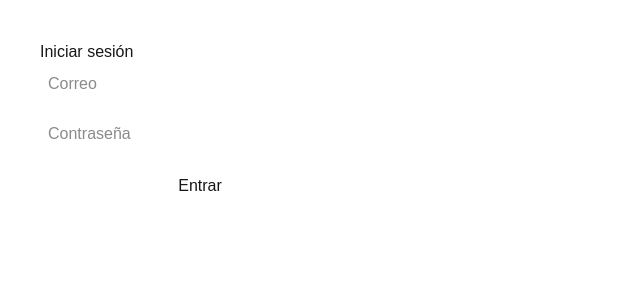
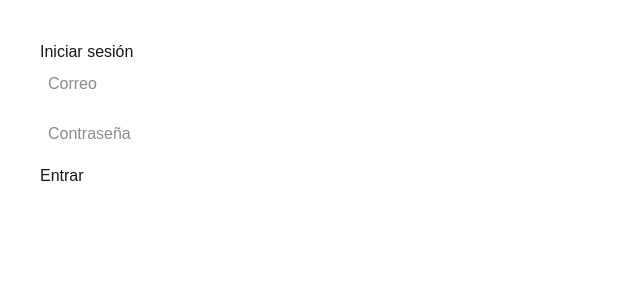
Before and after one commit to vantroipimentel-boop/quisqueyo-go-app, a Next.js app: page /login in a window 1280 px wide. Shown: the top 300 px of the page, without its empty margins (0-640 px from the left). Built offline with nearby package versions, Linux system fonts and the light colour scheme.

Commit message:
Update home, login and dashboard

```diff
--- a/app/dashboard/page.tsx
+++ b/app/dashboard/page.tsx
@@ -1,18 +1,36 @@
 "use client";
 
+import { useEffect, useState } from "react";
+import { useRouter } from "next/navigation";
+
 export default function DashboardPage() {
-  function logout() {
-    window.location.href = "/login";
+  const router = useRouter();
+  const [email, setEmail] = useState<string | null>(null);
+
+  useEffect(() => {
+    const storedEmail = localStorage.getItem("userEmail");
+
+    if (!storedEmail) {
+      router.push("/login");
+    } else {
+      setEmail(storedEmail);
+    }
+  }, [router]);
+
+  if (!email) {
+    return <p>Cargando...</p>;
   }
 
   return (
     <main style={{ padding: "40px", fontFamily: "Arial" }}>
-      <h1>Bienvenido a Quisqueya GO 🇩🇴</h1>
-      <p>Has iniciado sesión correctamente.</p>
+      <h1>Dashboard</h1>
+      <p>Bienvenido: <strong>{email}</strong></p>
 
       <button
-        onClick={logout}
-        style={{ marginTop: "20px", padding: "10px" }}
+        onClick={() => {
+          localStorage.removeItem("userEmail");
+          router.push("/login");
+        }}
       >
         Cerrar sesión
       </button>
--- a/app/login/page.tsx
+++ b/app/login/page.tsx
@@ -1,23 +1,27 @@
 "use client";
+
 import { useState } from "react";
+import { useRouter } from "next/navigation";
 
 export default function LoginPage() {
   const [email, setEmail] = useState("");
   const [password, setPassword] = useState("");
-  const [error, setError] = useState("");
+  const router = useRouter();
 
   function handleLogin() {
     if (!email || !password) {
-      setError("Debes completar todos los campos");
+      alert("Por favor llena todos los campos");
       return;
     }
 
-    // Por ahora solo validamos que no esté vacío
-    window.location.href = "/dashboard";
+    // guardamos el email (temporalmente)
+    localStorage.setItem("userEmail", email);
+
+    router.push("/dashboard");
   }
 
   return (
-    <main style={{ padding: "40px", fontFamily: "Arial", maxWidth: "400px" }}>
+    <main style={{ padding: "40px", fontFamily: "Arial" }}>
       <h1>Iniciar sesión</h1>
 
       <input
@@ -25,7 +29,7 @@ export default function LoginPage() {
         placeholder="Correo"
         value={email}
         onChange={(e) => setEmail(e.target.value)}
-        style={{ display: "block", marginBottom: "10px", padding: "8px", width: "100%" }}
+        style={{ display: "block", marginBottom: "10px", padding: "8px" }}
       />
 
       <input
@@ -33,19 +37,10 @@ export default function LoginPage() {
         placeholder="Contraseña"
         value={password}
         onChange={(e) => setPassword(e.target.value)}
-        style={{ display: "block", marginBottom: "10px", padding: "8px", width: "100%" }}
+        style={{ display: "block", marginBottom: "10px", padding: "8px" }}
       />
 
-      {error && (
-        <p style={{ color: "red", marginBottom: "10px" }}>{error}</p>
-      )}
-
-      <button
-        onClick={handleLogin}
-        style={{ padding: "10px", width: "100%" }}
-      >
-        Entrar
-      </button>
+      <button onClick={handleLogin}>Entrar</button>
     </main>
   );
 }
--- a/app/page.tsx
+++ b/app/page.tsx
@@ -1,12 +1,15 @@
+import Link from "next/link";
+
 export default function Home() {
   return (
     <main style={{ padding: "40px", fontFamily: "Arial" }}>
-      <h1>Quisqueya GO 🇩🇴</h1>
+      <h1>Quisqueya GO 🇩🇴 (v1)</h1>
+
       <p>Plataforma para dominicanos que quieren emigrar.</p>
 
-      <a href="/login">
+      <Link href="/login">
         <button>Iniciar sesión</button>
-      </a>
+      </Link>
     </main>
   );
 }
```
